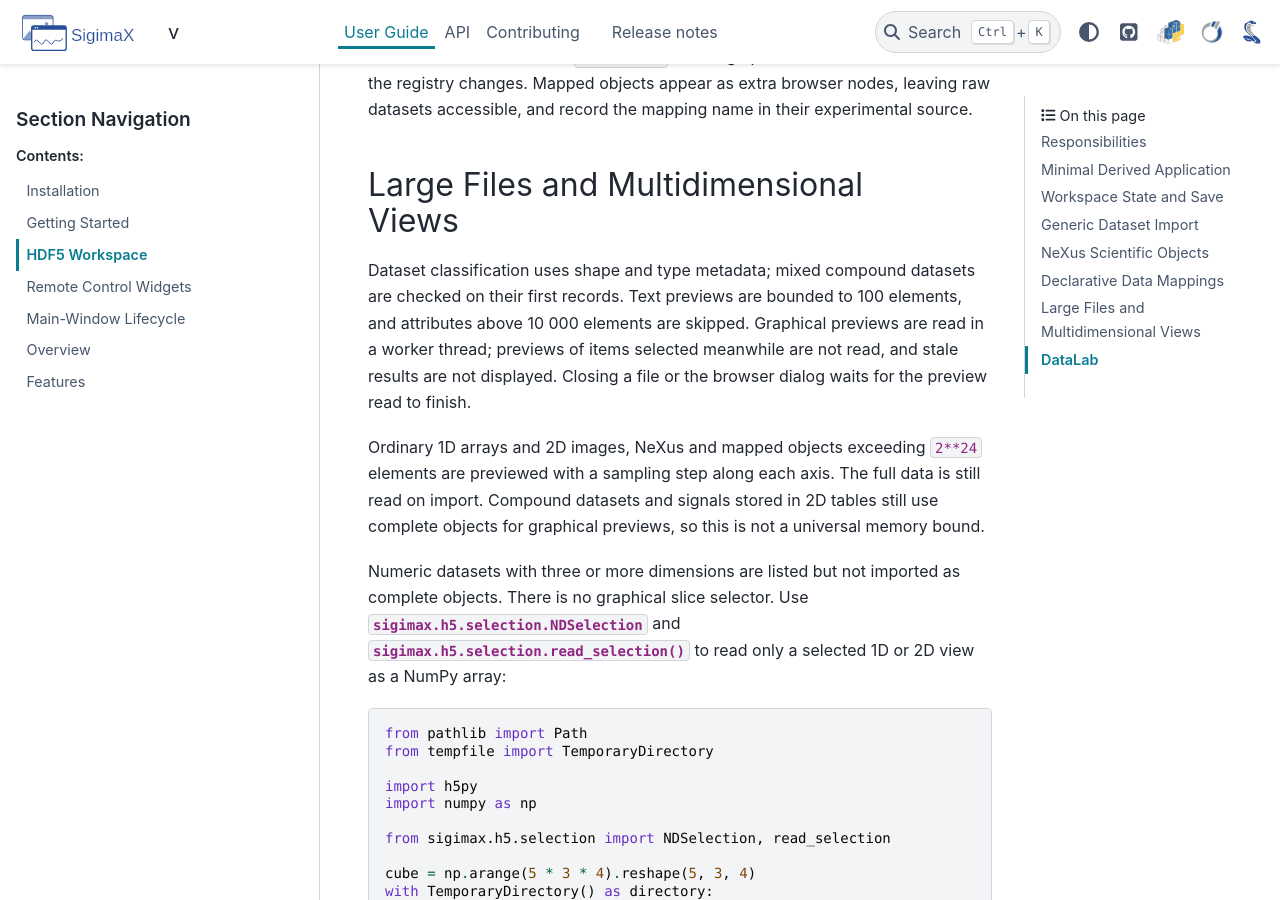
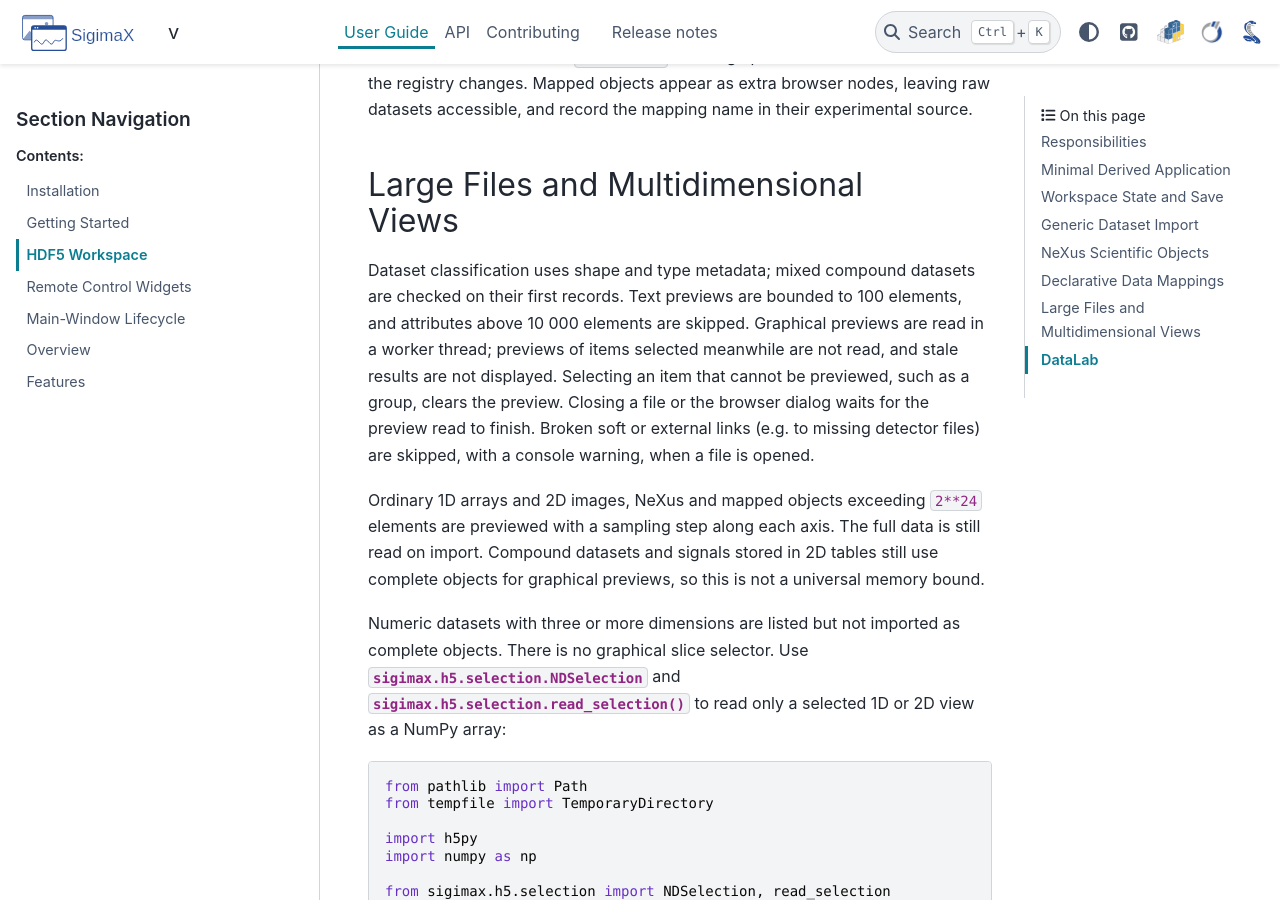
Before and after one commit to DataLab-Platform/SigimaX, a Sphinx documentation site: the page built from doc/user_guide/hdf5_workspace.rst, in a window 1280 px wide and 900 px high, scrolled down 4416 px. Built offline with Sphinx 7.4.7 and the PyData theme 0.15.4, drawn with Linux system fonts in a browser that asks for light colours; pages that are not in the unit, such as notebooks, are missing from menus; the version number could not be read and is left out.

Commit message:
docs: document broken links and preview clearing, complete French catalogs
- Release notes and HDF5 guide: broken links are skipped, and selecting a
  node that cannot be previewed clears the preview.
- French translations: new and updated entries, the Main window and Qt
  helpers entries of the 1.1 release notes, and the Sigima >= 1.4.0
  requirement of the installation guide.

Assisted-by: Claude Opus 5.5

```diff
--- a/doc/user_guide/hdf5_workspace.rst
+++ b/doc/user_guide/hdf5_workspace.rst
@@ -203,8 +203,10 @@ Dataset classification uses shape and type metadata; mixed compound datasets
 are checked on their first records. Text previews are bounded to 100 elements,
 and attributes above 10 000 elements are skipped. Graphical previews are read
 in a worker thread; previews of items selected meanwhile are not read, and
-stale results are not displayed. Closing a file or the browser dialog waits
-for the preview read to finish.
+stale results are not displayed. Selecting an item that cannot be previewed,
+such as a group, clears the preview. Closing a file or the browser dialog waits
+for the preview read to finish. Broken soft or external links (e.g. to missing
+detector files) are skipped, with a console warning, when a file is opened.
 
 Ordinary 1D arrays and 2D images, NeXus and mapped objects exceeding ``2**24``
 elements are previewed with a sampling step along each axis. The full data is
```
Also changed, not shown: doc/release_notes/release_1.01.md (+2 -1 lines), 4 other files.
